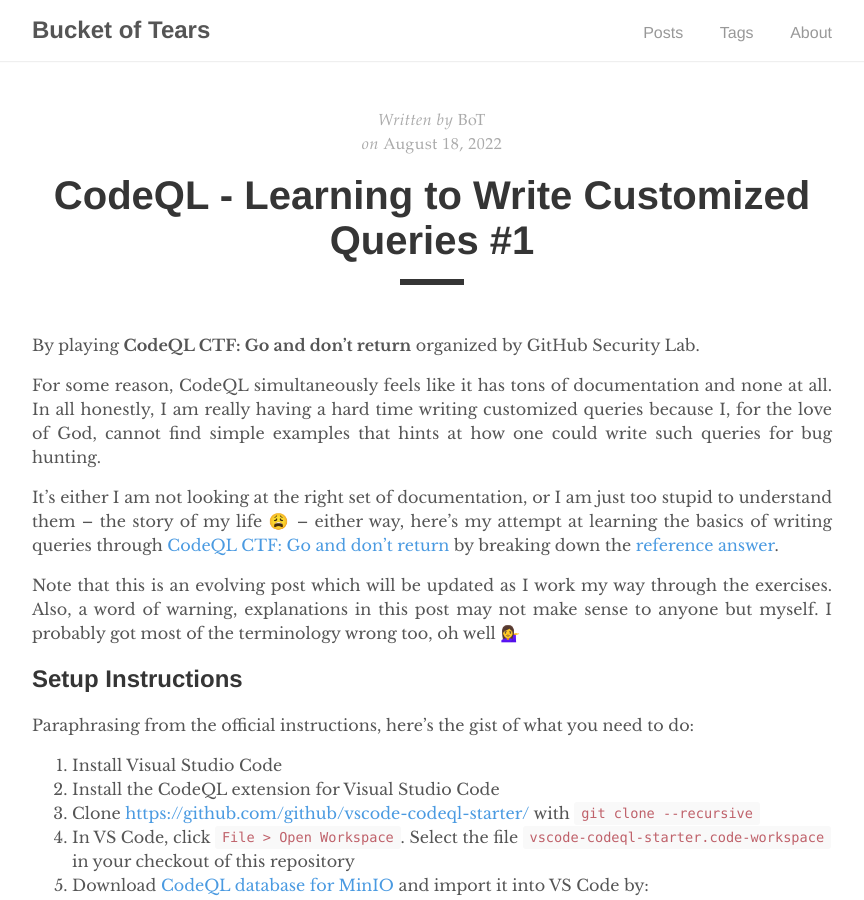
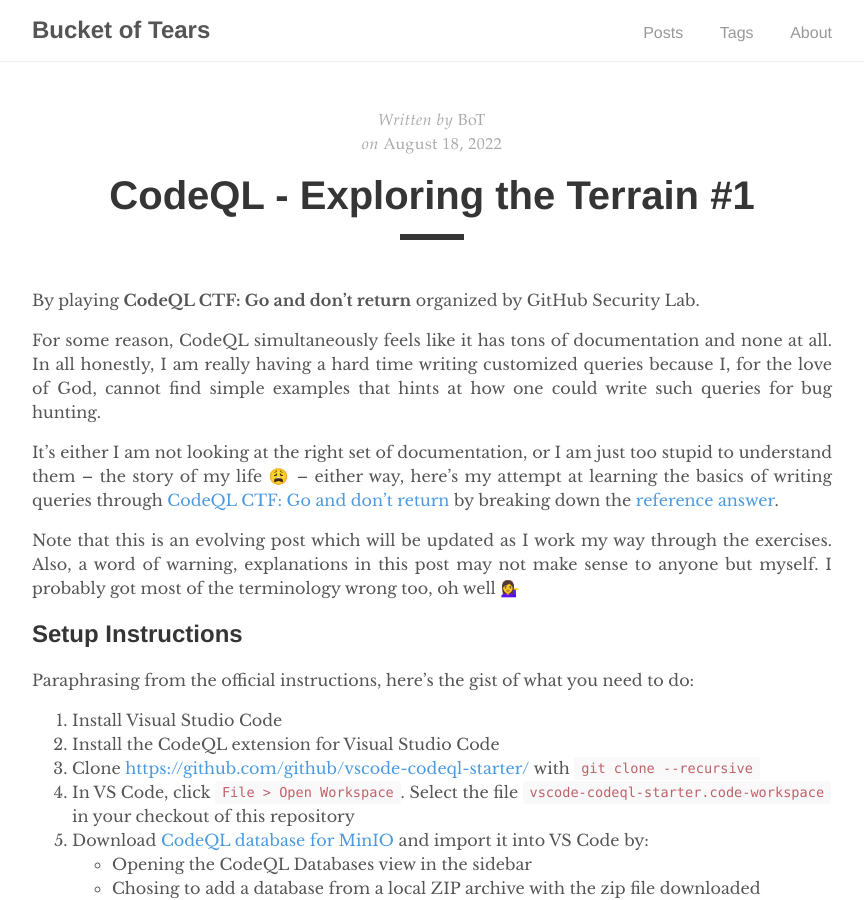
Before and after one commit to andreathniah/bucketoftears, a Jekyll site: the page built from _posts/2022-08-18-codeql-ctf-go.md, in a window 1280 px wide and 900 px high. Shown: the whole window, without its empty margins (208-1072 px from the left). Built offline with Jekyll 4.4.1, drawn with Linux system fonts in a browser that asks for light colours.

Commit message:
Edit post name

```diff
--- a/_posts/2022-08-18-codeql-ctf-go.md
+++ b/_posts/2022-08-18-codeql-ctf-go.md
@@ -1,6 +1,6 @@
 ---
 layout: post
-title: "CodeQL - Learning to Write Customized Queries #1"
+title: "CodeQL - Exploring the Terrain #1"
 author: "BoT"
 tags: "writeup codeql"
 excerpt_separator: <!--more-->
```
